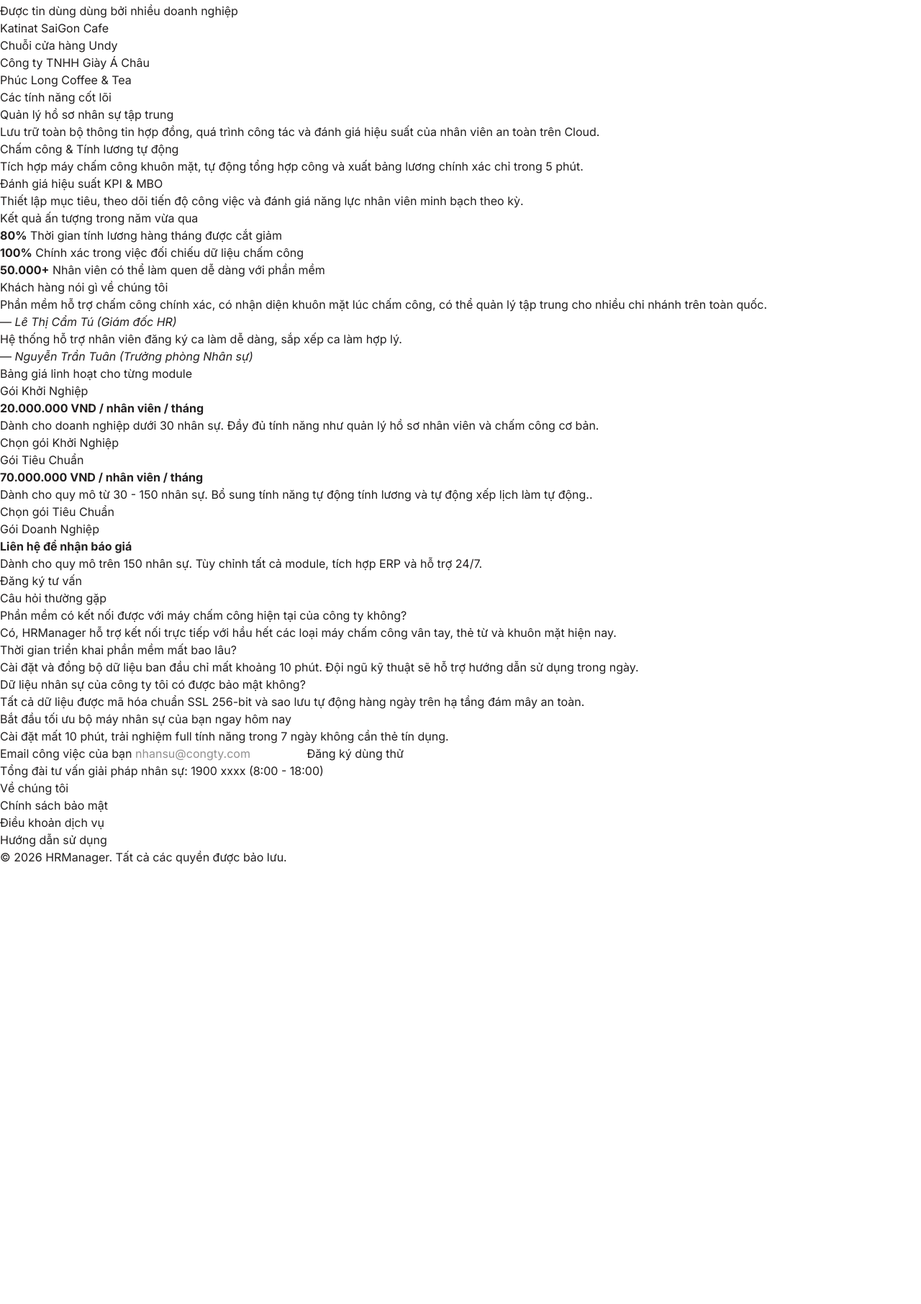
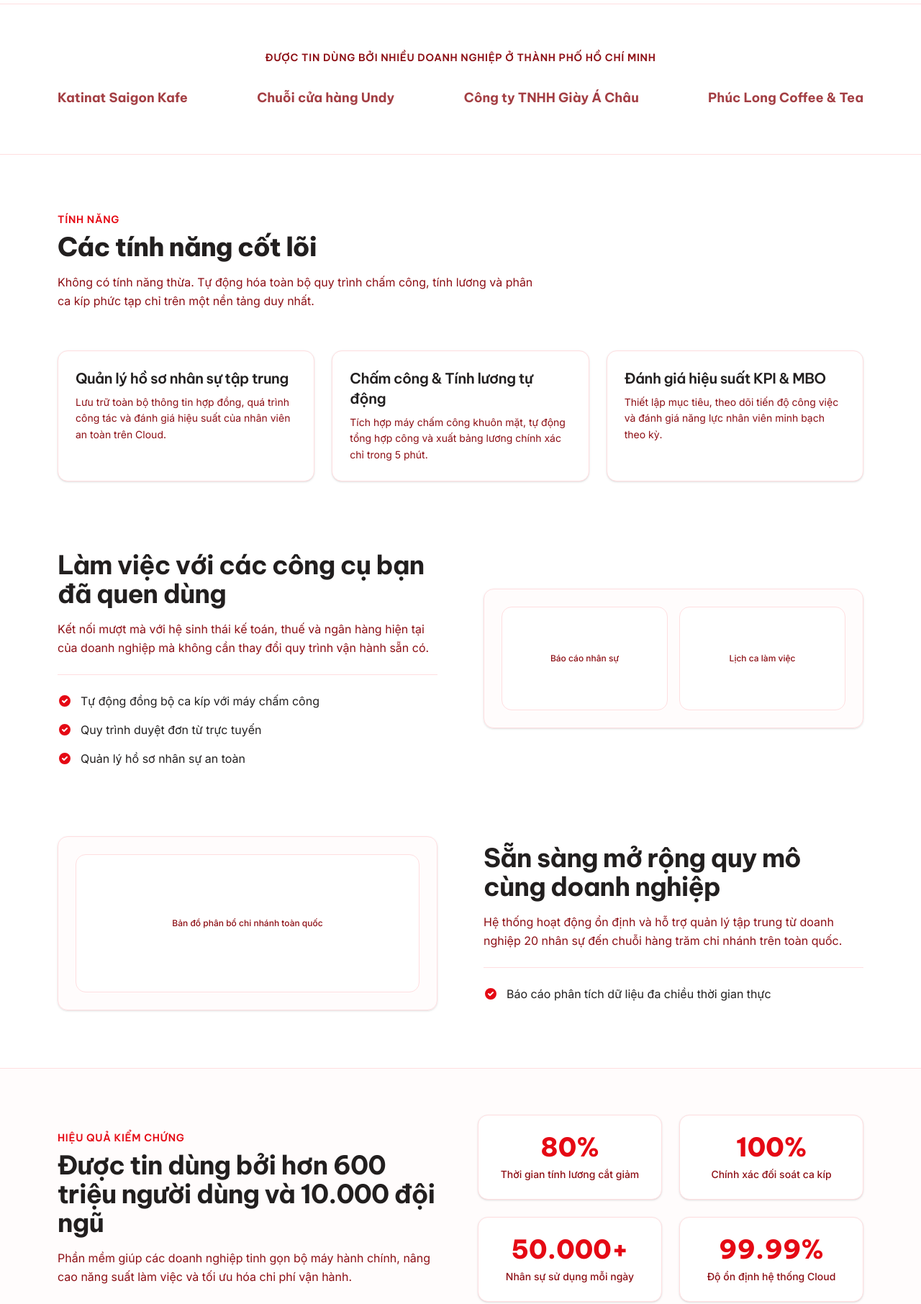
Before and after one commit to vkhanh2012/tkw_2354050051_khanh, a website: page index.html in a window 1280 px wide. Shown: the part 633-2445 px from the top of the page at 72% size. Before the commit the page ends 1836 px from the top, so only its background shows below. Drawn offline with Linux system fonts and the light colour scheme.

Commit message:
Section số liệu

```diff
--- a/index.html
+++ b/index.html
@@ -1,50 +1,31 @@
 <!DOCTYPE html>
-<html lang="en">
+<html lang="vi">
 
 <head>
     <meta charset="UTF-8">
     <meta name="viewport" content="width=device-width, initial-scale=1.0">
-    <title>Phần mềm quản lý nhân sự</title>
+    <title>Phần mềm quản lý nhân sự - HRManager</title>
 
     <link rel="stylesheet" href="./dist/output.css">
     <link rel="preconnect" href="https://fonts.googleapis.com">
     <link rel="preconnect" href="https://fonts.gstatic.com" crossorigin>
-    <link
-        href="https://fonts.googleapis.com/css2?family=Be+Vietnam+Pro:ital,wght@0,100;0,200;0,300;0,400;0,500;0,600;0,700;0,800;0,900;1,100;1,200;1,300;1,400;1,500;1,600;1,700;1,800;1,900&display=swap"
-        rel="stylesheet">
-
-    <link rel="preconnect" href="https://fonts.googleapis.com">
-    <link rel="preconnect" href="https://fonts.gstatic.com" crossorigin>
-    <link
-        href="https://fonts.googleapis.com/css2?family=Anton&family=Be+Vietnam+Pro:ital,wght@0,100;0,200;0,300;0,400;0,500;0,600;0,700;0,800;0,900;1,100;1,200;1,300;1,400;1,500;1,600;1,700;1,800;1,900&family=Bebas+Neue&family=Inter:ital,opsz,wght@0,14..32,100..900;1,14..32,100..900&display=swap"
-        rel="stylesheet">
-
-
-
+    <link href="https://fonts.googleapis.com/css2?family=Be+Vietnam+Pro:ital,wght@0,300;0,400;0,500;0,600;0,700;0,800;0,900;1,400&family=Inter:wght@400;500;600;700&display=swap" rel="stylesheet">
 </head>
-
 
 <body>
 
-    <!-- <a href="#main">Bỏ qua đến nội dung chính</a> -->
-
-    <!-- 1. NAV -->
+    <!-- 1. NAVBAR -->
     <header class="sticky top-0 z-50 w-full border-b border-line bg-surface/90 backdrop-blur-md">
-        <nav aria-label="Điều hướng chính" class="mx-auto lg:mx-10 flex max-w-6xl items-center justify-between px-5 py-4">
+        <nav aria-label="Điều hướng chính" class="mx-auto flex max-w-7xl items-center justify-between px-5 sm:px-10 lg:px-20 py-4">
             <a href="#" class="flex items-center gap-2 font-display text-2xl font-bold tracking-wide text-brand-600">
                 HRManager
             </a>
             <ul class="hidden items-center gap-8 md:flex">
-                <li><a href="#company"
-                        class="text-sm font-medium text-ink transition-colors hover:text-brand-600">Company</a></li>
-                <li><a href="#marketplace"
-                        class="text-sm font-medium text-ink transition-colors hover:text-brand-600">Marketplace</a></li>
-                <li><a href="#tinh-nang"
-                        class="text-sm font-medium text-ink transition-colors hover:text-brand-600">Features</a></li>
-                <li><a href="#team" class="text-sm font-medium text-ink transition-colors hover:text-brand-600">Team</a>
-                </li>
-                <li><a href="#contact"
-                        class="text-sm font-medium text-ink transition-colors hover:text-brand-600">Contact</a></li>
+                <li><a href="#company" class="text-sm font-medium text-ink transition-colors hover:text-brand-600">Company</a></li>
+                <li><a href="#marketplace" class="text-sm font-medium text-ink transition-colors hover:text-brand-600">Marketplace</a></li>
+                <li><a href="#tinh-nang" class="text-sm font-medium text-ink transition-colors hover:text-brand-600">Features</a></li>
+                <li><a href="#team" class="text-sm font-medium text-ink transition-colors hover:text-brand-600">Team</a></li>
+                <li><a href="#contact" class="text-sm font-medium text-ink transition-colors hover:text-brand-600">Contact</a></li>
             </ul>
             <div class="flex items-center gap-4">
                 <a href="#cta" class="text-sm font-semibold text-ink transition-colors hover:text-brand-600">
@@ -54,15 +35,14 @@
                     Get started
                 </a>
             </div>
-
         </nav>
     </header>
 
     <main id="main">
+        <!-- 2. HERO SECTION -->
         <section aria-labelledby="hero-title" class="section grid items-center gap-12 lg:grid-cols-2 lg:gap-16">
             <div>
-                <h1 id="hero-title"
-                    class="font-display text-4xl font-bold tracking-tight text-ink sm:text-5xl lg:text-6xl">
+                <h1 id="hero-title" class="text-4xl sm:text-5xl lg:text-6xl">
                     Tự động hóa quản lý nhân sự, tiết kiệm thời gian, nâng cao hiệu quả
                 </h1>
 
@@ -74,7 +54,7 @@
                     <a href="#bang-gia" class="btn btn-primary text-base px-6 py-3">
                         Trải nghiệm miễn phí
                     </a>
-                    <a href="#faq" class="btn btn-secondary text-base px-6 py-3">
+                    <a href="#faq" class="btn-secondary text-base px-6 py-3">
                         Pricing & FAQ
                     </a>
                 </div>
@@ -84,152 +64,142 @@
                 <img src="assets/img/hero_section.png" alt="Giao diện bảng điều khiển quản lý nhân sự HRManager"
                     class="w-full max-w-lg rounded-card border border-line shadow-lg">
             </div>
-
         </section>
 
-        <!-- 3. CUSTOMER LOGOS / KHÁCH HÀNG DÙNG THỬ -->
-        <section aria-labelledby="doi-tac-title">
-            <h2 id="doi-tac-title">Được tin dùng dùng bởi nhiều doanh nghiệp</h2>
-            <ul>
-                <li><span>Katinat SaiGon Cafe</span></li>
-                <li><span>Chuỗi cửa hàng Undy</span></li>
-                <li><span>Công ty TNHH Giày Á Châu</span></li>
-                <li><span>Phúc Long Coffee & Tea</span></li>
-            </ul>
+        <!-- 3. CUSTOMER LOGOS / DẢI KHÁCH HÀNG (ÁP DỤNG @apply partner-item) -->
+        <section aria-labelledby="doi-tac-title" class="border-y border-line bg-surface py-12 lg:py-16">
+            <div class="mx-auto max-w-7xl px-5 sm:px-10 lg:px-20">
+                <h2 id="doi-tac-title" class="text-center text-xs font-semibold uppercase tracking-wider text-muted sm:text-sm">
+                    Được tin dùng bởi nhiều doanh nghiệp ở thành phố Hồ Chí Minh
+                </h2>
+                <ul class="mt-8 flex flex-wrap items-center justify-between gap-x-12 gap-y-6">
+                    <li class="partner-item">Katinat Saigon Kafe</li>
+                    <li class="partner-item">Chuỗi cửa hàng Undy</li>
+                    <li class="partner-item">Công ty TNHH Giày Á Châu</li>
+                    <li class="partner-item">Phúc Long Coffee & Tea</li>
+                </ul>
+            </div>
         </section>
 
-        <!-- 4. TÍNH NĂNG / FEATURE -->
-        <section id="tinh-nang" aria-labelledby="tinh-nang-title">
-            <h2 id="tinh-nang-title">Các tính năng cốt lõi</h2>
-            <ul>
-                <li>
-                    <h3>Quản lý hồ sơ nhân sự tập trung</h3>
-                    <p>Lưu trữ toàn bộ thông tin hợp đồng, quá trình công tác và đánh giá hiệu suất của nhân viên an
-                        toàn trên Cloud.</p>
+        <!-- 4. TÍNH NĂNG / FEATURES (ÁP DỤNG @apply eyebrow, card, feature-item, check-icon) -->
+        <section id="tinh-nang" aria-labelledby="tinh-nang-title" class="section">
+            <div class="max-w-2xl">
+                <p class="eyebrow">Tính năng</p>
+                <h2 id="tinh-nang-title" class="mt-2 text-3xl font-extrabold sm:text-4xl">Các tính năng cốt lõi</h2>
+                <p class="mt-4 text-base leading-relaxed text-muted">
+                    Không có tính năng thừa. Tự động hóa toàn bộ quy trình chấm công, tính lương và phân ca kíp phức tạp chỉ trên một nền tảng duy nhất.
+                </p>
+            </div>
+
+            <!-- 3 Card tính năng gốc -->
+            <ul class="mt-14 grid gap-6 sm:grid-cols-2 lg:grid-cols-3">
+                <li class="card">
+                    <h3 class="text-xl font-semibold">Quản lý hồ sơ nhân sự tập trung</h3>
+                    <p class="mt-2 text-sm leading-relaxed text-muted">
+                        Lưu trữ toàn bộ thông tin hợp đồng, quá trình công tác và đánh giá hiệu suất của nhân viên an toàn trên Cloud.
+                    </p>
                 </li>
-                <li>
-                    <h3>Chấm công & Tính lương tự động</h3>
-                    <p>Tích hợp máy chấm công khuôn mặt, tự động tổng hợp công và xuất bảng lương chính xác chỉ trong 5
-                        phút.</p>
+                <li class="card">
+                    <h3 class="text-xl font-semibold">Chấm công & Tính lương tự động</h3>
+                    <p class="mt-2 text-sm leading-relaxed text-muted">
+                        Tích hợp máy chấm công khuôn mặt, tự động tổng hợp công và xuất bảng lương chính xác chỉ trong 5 phút.
+                    </p>
                 </li>
-                <li>
-                    <h3>Đánh giá hiệu suất KPI & MBO</h3>
-                    <p>Thiết lập mục tiêu, theo dõi tiến độ công việc và đánh giá năng lực nhân viên minh bạch theo kỳ.
+                <li class="card">
+                    <h3 class="text-xl font-semibold">Đánh giá hiệu suất KPI & MBO</h3>
+                    <p class="mt-2 text-sm leading-relaxed text-muted">
+                        Thiết lập mục tiêu, theo dõi tiến độ công việc và đánh giá năng lực nhân viên minh bạch theo kỳ.
                     </p>
                 </li>
             </ul>
+
+            <!-- Khối so le 1 theo Figma: Chữ trái - Minh họa phải -->
+            <div class="mt-24 grid items-center gap-12 lg:grid-cols-2 lg:gap-16">
+                <div>
+                    <h3 class="text-3xl font-bold sm:text-4xl">Làm việc với các công cụ bạn đã quen dùng</h3>
+                    <p class="mt-4 text-base leading-relaxed text-muted">
+                        Kết nối mượt mà với hệ sinh thái kế toán, thuế và ngân hàng hiện tại của doanh nghiệp mà không cần thay đổi quy trình vận hành sẵn có.
+                    </p>
+                    <ul class="mt-6 space-y-4 border-t border-line pt-6">
+                        <li class="feature-item">
+                            <svg class="check-icon" fill="currentColor" viewBox="0 0 20 20" aria-hidden="true"><path fill-rule="evenodd" d="M10 18a8 8 0 100-16 8 8 0 000 16zm3.707-9.293a1 1 0 00-1.414-1.414L9 10.586 7.707 9.293a1 1 0 00-1.414 1.414l2 2a1 1 0 001.414 0l4-4z" clip-rule="evenodd"/></svg>
+                            Tự động đồng bộ ca kíp với máy chấm công
+                        </li>
+                        <li class="feature-item">
+                            <svg class="check-icon" fill="currentColor" viewBox="0 0 20 20" aria-hidden="true"><path fill-rule="evenodd" d="M10 18a8 8 0 100-16 8 8 0 000 16zm3.707-9.293a1 1 0 00-1.414-1.414L9 10.586 7.707 9.293a1 1 0 00-1.414 1.414l2 2a1 1 0 001.414 0l4-4z" clip-rule="evenodd"/></svg>
+                            Quy trình duyệt đơn từ trực tuyến
+                        </li>
+                        <li class="feature-item">
+                            <svg class="check-icon" fill="currentColor" viewBox="0 0 20 20" aria-hidden="true"><path fill-rule="evenodd" d="M10 18a8 8 0 100-16 8 8 0 000 16zm3.707-9.293a1 1 0 00-1.414-1.414L9 10.586 7.707 9.293a1 1 0 00-1.414 1.414l2 2a1 1 0 001.414 0l4-4z" clip-rule="evenodd"/></svg>
+                            Quản lý hồ sơ nhân sự an toàn
+                        </li>
+                    </ul>
+                </div>
+                <div class="card bg-line/10 p-6">
+                    <div class="grid grid-cols-2 gap-4">
+                        <div class="h-36 rounded-card border border-line bg-surface flex items-center justify-center text-xs text-muted font-medium">Báo cáo nhân sự</div>
+                        <div class="h-36 rounded-card border border-line bg-surface flex items-center justify-center text-xs text-muted font-medium">Lịch ca làm việc</div>
+                    </div>
+                </div>
+            </div>
+
+            <!-- Khối so le 2 theo Figma: Minh họa trái - Chữ phải -->
+            <div class="mt-24 grid items-center gap-12 lg:grid-cols-2 lg:gap-16">
+                <div class="order-2 lg:order-1 card bg-line/10 p-6">
+                    <div class="h-48 rounded-card border border-line bg-surface flex items-center justify-center text-xs text-muted font-medium">Bản đồ phân bổ chi nhánh toàn quốc</div>
+                </div>
+                <div class="order-1 lg:order-2">
+                    <h3 class="text-3xl font-bold sm:text-4xl">Sẵn sàng mở rộng quy mô cùng doanh nghiệp</h3>
+                    <p class="mt-4 text-base leading-relaxed text-muted">
+                        Hệ thống hoạt động ổn định và hỗ trợ quản lý tập trung từ doanh nghiệp 20 nhân sự đến chuỗi hàng trăm chi nhánh trên toàn quốc.
+                    </p>
+                    <ul class="mt-6 space-y-4 border-t border-line pt-6">
+                        <li class="feature-item">
+                            <svg class="check-icon" fill="currentColor" viewBox="0 0 20 20" aria-hidden="true"><path fill-rule="evenodd" d="M10 18a8 8 0 100-16 8 8 0 000 16zm3.707-9.293a1 1 0 00-1.414-1.414L9 10.586 7.707 9.293a1 1 0 00-1.414 1.414l2 2a1 1 0 001.414 0l4-4z" clip-rule="evenodd"/></svg>
+                            Báo cáo phân tích dữ liệu đa chiều thời gian thực
+                        </li>
+                    </ul>
+                </div>
+            </div>
         </section>
 
-        <!-- 5. SỐ LIỆU / SOCIAL PROOF -->
-        <section aria-labelledby="so-lieu-title">
-            <h2 id="so-lieu-title">Kết quả ấn tượng trong năm vừa qua</h2>
-            <ul>
-                <li>
-                    <strong>80%</strong>
-                    <span>Thời gian tính lương hàng tháng được cắt giảm</span>
-                </li>
-                <li>
-                    <strong>100%</strong>
-                    <span>Chính xác trong việc đối chiếu dữ liệu chấm công</span>
-                </li>
-                <li>
-                    <strong>50.000+</strong>
-                    <span>Nhân viên có thể làm quen dễ dàng với phần mềm</span>
-                </li>
-            </ul>
+        <!-- 5. SỐ LIỆU / SOCIAL PROOF (ÁP DỤNG @apply stat-card, stat-number, stat-label) -->
+        <section id="so-lieu" aria-labelledby="solieu-title" class="border-y border-line bg-line/10 py-16">
+            <div class="mx-auto max-w-7xl px-5 sm:px-10 lg:px-20 grid gap-12 lg:grid-cols-2 items-center">
+                <div>
+                    <p class="eyebrow">Hiệu quả kiểm chứng</p>
+                    <h2 id="solieu-title" class="mt-2 text-3xl font-bold sm:text-4xl">
+                        Được tin dùng bởi hơn 600 triệu người dùng và 10.000 đội ngũ
+                    </h2>
+                    <p class="mt-4 text-base leading-relaxed text-muted">
+                        Phần mềm giúp các doanh nghiệp tinh gọn bộ máy hành chính, nâng cao năng suất làm việc và tối ưu hóa chi phí vận hành.
+                    </p>
+                </div>
+                <dl class="grid grid-cols-2 gap-4 sm:gap-6">
+                    <div class="stat-card">
+                        <dd class="stat-number">80%</dd>
+                        <dt class="stat-label">Thời gian tính lương cắt giảm</dt>
+                    </div>
+                    <div class="stat-card">
+                        <dd class="stat-number">100%</dd>
+                        <dt class="stat-label">Chính xác đối soát ca kíp</dt>
+                    </div>
+                    <div class="stat-card">
+                        <dd class="stat-number">50.000+</dd>
+                        <dt class="stat-label">Nhân sự sử dụng mỗi ngày</dt>
+                    </div>
+                    <div class="stat-card">
+                        <dd class="stat-number">99.99%</dd>
+                        <dt class="stat-label">Độ ổn định hệ thống Cloud</dt>
+                    </div>
+                </dl>
+            </div>
         </section>
 
-        <!-- 6. CẢM NHẬN KHÁCH HÀNG / TESTIMONIALS -->
-        <section aria-labelledby="cam-nhan-title">
-            <h2 id="cam-nhan-title">Khách hàng nói gì về chúng tôi</h2>
-            <ul>
-                <li>
-                    <blockquote>
-                        <p>Phần mềm hỗ trợ chấm công chính xác, có nhận diện khuôn mặt lúc chấm công, có thể quản lý tập
-                            trung cho nhiều chi nhánh trên toàn quốc.</p>
-                        <footer>— <cite>Lê Thị Cẩm Tú (Giám đốc HR)</cite></footer>
-                    </blockquote>
-                </li>
-                <li>
-                    <blockquote>
-                        <p>Hệ thống hỗ trợ nhân viên đăng ký ca làm dễ dàng, sắp xếp ca làm hợp lý.</p>
-                        <footer>— <cite>Nguyễn Trần Tuân (Trưởng phòng Nhân sự)</cite></footer>
-                    </blockquote>
-                </li>
-            </ul>
-        </section>
-
-        <!-- 7. BẢNG GIÁ / PRICING -->
-        <section id="bang-gia" aria-labelledby="bang-gia-title">
-            <h2 id="bang-gia-title">Bảng giá linh hoạt cho từng module</h2>
-            <ul>
-                <li>
-                    <h3>Gói Khởi Nghiệp</h3>
-                    <p><strong>20.000.000 VND / nhân viên / tháng</strong></p>
-                    <p>Dành cho doanh nghiệp dưới 30 nhân sự. Đầy đủ tính năng như quản lý hồ sơ nhân viên và chấm công
-                        cơ bản.</p>
-                    <a href="#">Chọn gói Khởi Nghiệp</a>
-                </li>
-                <li>
-                    <h3>Gói Tiêu Chuẩn</h3>
-                    <p><strong>70.000.000 VND / nhân viên / tháng</strong></p>
-                    <p>Dành cho quy mô từ 30 - 150 nhân sự. Bổ sung tính năng tự động tính lương và tự động xếp lịch làm
-                        tự động..</p>
-                    <a href="#">Chọn gói Tiêu Chuẩn</a>
-                </li>
-                <li>
-                    <h3>Gói Doanh Nghiệp</h3>
-                    <p><strong>Liên hệ để nhận báo giá</strong></p>
-                    <p>Dành cho quy mô trên 150 nhân sự. Tùy chỉnh tất cả module, tích hợp ERP và hỗ trợ 24/7.</p>
-                    <a href="#">Đăng ký tư vấn</a>
-                </li>
-            </ul>
-        </section>
-
-        <!-- 8. CÂU HỎI THƯỜNG GẶP / FAQ -->
-        <section id="faq" aria-labelledby="faq-title">
-            <h2 id="faq-title">Câu hỏi thường gặp</h2>
-            <dl>
-                <dt>Phần mềm có kết nối được với máy chấm công hiện tại của công ty không?</dt>
-                <dd>Có, HRManager hỗ trợ kết nối trực tiếp với hầu hết các loại máy chấm công vân tay, thẻ từ và khuôn
-                    mặt hiện nay.</dd>
-
-                <dt>Thời gian triển khai phần mềm mất bao lâu?</dt>
-                <dd>Cài đặt và đồng bộ dữ liệu ban đầu chỉ mất khoảng 10 phút. Đội ngũ kỹ thuật sẽ hỗ trợ hướng dẫn sử
-                    dụng trong ngày.</dd>
-
-                <dt>Dữ liệu nhân sự của công ty tôi có được bảo mật không?</dt>
-                <dd>Tất cả dữ liệu được mã hóa chuẩn SSL 256-bit và sao lưu tự động hàng ngày trên hạ tầng đám mây an
-                    toàn.</dd>
-            </dl>
-        </section>
-
-        <!-- 9. CALL TO ACTION / CTA -->
-        <section id="cta" aria-labelledby="cta-title">
-            <h2 id="cta-title">Bắt đầu tối ưu bộ máy nhân sự của bạn ngay hôm nay</h2>
-            <p>Cài đặt mất 10 phút, trải nghiệm full tính năng trong 7 ngày không cần thẻ tín dụng.</p>
-            <form action="#" method="POST">
-                <label for="email-input">Email công việc của bạn</label>
-                <input type="email" id="email-input" name="email" placeholder="nhansu@congty.com" required>
-                <button type="submit">Đăng ký dùng thử</button>
-            </form>
-        </section>
 
     </main>
 
-    <!-- 10. FOOTER -->
-    <footer>
-        <p>Tổng đài tư vấn giải pháp nhân sự: 1900 xxxx (8:00 - 18:00)</p>
-        <nav aria-label="Điều hướng chân trang">
-            <ul>
-                <li><a href="#">Về chúng tôi</a></li>
-                <li><a href="#">Chính sách bảo mật</a></li>
-                <li><a href="#">Điều khoản dịch vụ</a></li>
-                <li><a href="#">Hướng dẫn sử dụng</a></li>
-            </ul>
-        </nav>
-        <p>&copy; 2026 HRManager. Tất cả các quyền được bảo lưu.</p>
-    </footer>
+
 
 </body>
 
--- a/src/input.css
+++ b/src/input.css
@@ -15,43 +15,110 @@
   --color-line: #ffdee0;
 
   /* font chữ */
-  /* tiêu đề */
   --font-display: "Be Vietnam Pro", sans-serif;
-    /* nội dung */
   --font-body: "Inter", system-ui, sans-serif;
 
-  /*radius */
+  /* radius */
   --radius-card: 0.875rem;
   --radius-pill: 0.5rem;
 }
 
-/* Base Component Utility Class */
+@layer base {
+  html {
+    scroll-behavior: smooth;
+    scroll-padding-top: 5rem;
+  }
+
+  body {
+    @apply bg-surface text-ink font-body antialiased;
+  }
+
+  h1, h2, h3, h4, h5, h6 {
+    @apply font-display font-bold tracking-tight text-ink;
+  }
+}
+
 @layer components {
   .section {
     @apply mx-auto w-full max-w-7xl px-5 sm:px-10 lg:px-20 py-20;
   }
+
+  .container-sm {
+    @apply mx-auto max-w-3xl text-center;
+  }
+
+  .eyebrow {
+    @apply font-display text-xs sm:text-sm font-semibold uppercase tracking-wider text-brand-600;
+  }
+
+  /* Nút bấm cơ sở */
   .btn {
-    @apply inline-flex items-center justify-center gap-2 rounded-pill px-5 py-2.5 text-sm font-semibold transition-colors;
+    @apply inline-flex items-center justify-center gap-2 rounded-pill px-5 py-2.5 text-sm font-semibold transition-colors cursor-pointer;
   }
+
   .btn-primary {
-    @apply bg-brand-600 text-white hover:bg-brand-700;
+    @apply inline-flex items-center justify-center gap-2 rounded-pill px-5 py-2.5 text-sm font-semibold transition-colors cursor-pointer bg-brand-600 text-white hover:bg-brand-700;
+  }
+
+  /* SỬA TẠI ĐÂY: Viết đầy đủ utility thay vì gọi chữ `btn` */
+  .btn-secondary {
+    @apply inline-flex items-center justify-center gap-2 rounded-pill px-5 py-2.5 text-sm font-semibold transition-colors cursor-pointer border border-line bg-surface text-ink hover:bg-line/30;
+  }
+
+  /* Thẻ Card */
+  .card {
+    @apply rounded-card border border-line bg-surface p-6 shadow-sm;
+  }
+
+  .partner-item {
+    @apply font-display text-lg font-bold text-muted opacity-80 hover:opacity-100 transition-opacity;
+  }
+
+  .feature-item {
+    @apply flex items-center gap-3 text-base text-ink;
+  }
+
+  .check-icon {
+    @apply h-5 w-5 text-brand-600 shrink-0;
+  }
+
+  .stat-card {
+    @apply rounded-card border border-line bg-surface p-6 shadow-sm text-center;
+  }
+
+  .stat-number {
+    @apply font-display text-3xl font-extrabold text-brand-600 sm:text-4xl;
+  }
+
+  .stat-label {
+    @apply mt-2 text-sm text-muted font-medium;
+  }
+
+  .pricing-card {
+    @apply rounded-card border border-line bg-surface p-6 shadow-sm flex h-full flex-col text-center;
+  }
+
+  .price-amount {
+    @apply font-display text-4xl font-extrabold text-ink;
+  }
+
+  .price-unit {
+    @apply text-xs text-muted;
+  }
+
+  .price-feature-item {
+    @apply flex items-center gap-3 text-sm text-ink;
+  }
+
+  .step-number {
+    @apply font-display text-3xl font-black text-brand-600;
+  }
+
+  .footer-heading {
+    @apply font-display text-sm font-semibold uppercase text-ink;
+  }
+
+  .footer-link {
+    @apply text-sm text-muted hover:text-brand-600 transition-colors;
   }
 }
-
-@layer base {
-    html{
-        scroll-behavior: smooth;
-        scroll-padding-top: 5rem;
-    }
-
-    body{
-        @apply bg-surface text-ink font-body antialiased;
-    }
-
-    /* h1, h2, h3{
-        @apply font-display tracking-light;
-    } */
-}
-
-@layer components {
-}
```
Also changed, not shown: dist/output.css.
